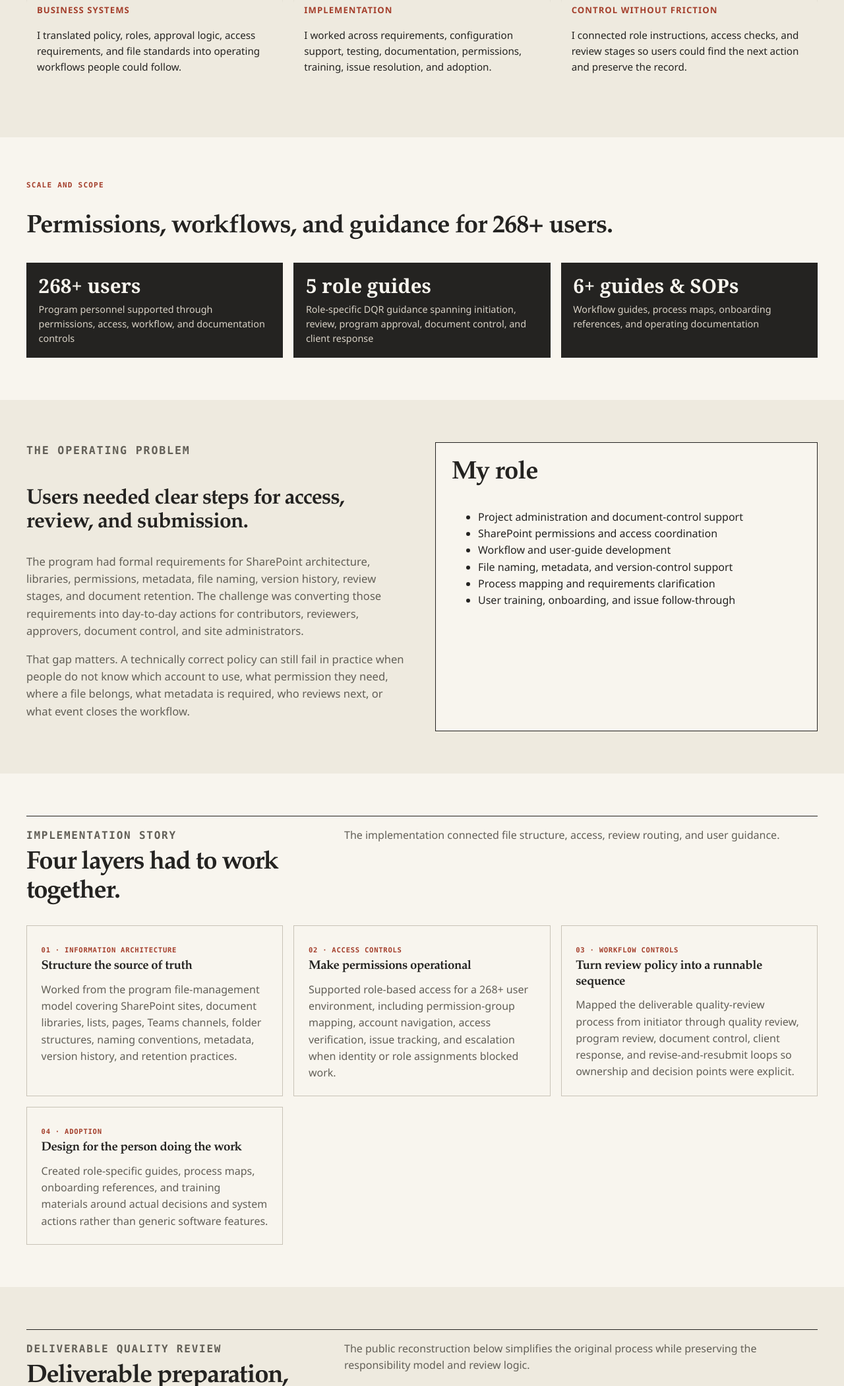
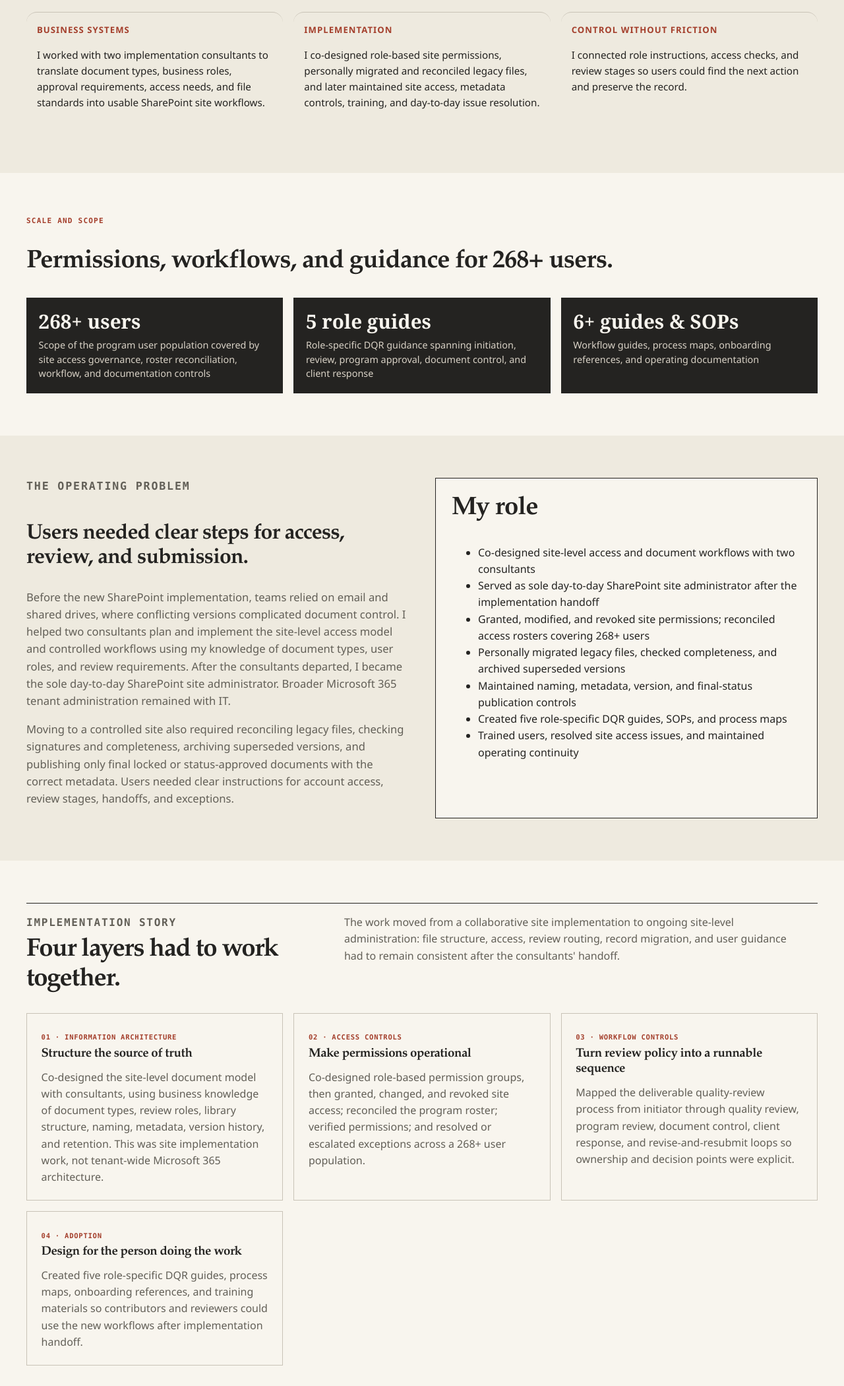
Before and after one commit to motyaali/motyaali-portfolio, a website: page projects/documentation-workflow.html in a window 1280 px wide. Shown: the part 700-2800 px from the top of the page at 66% size. Drawn offline with Linux system fonts and the light colour scheme.

Commit message:
Clarify SharePoint implementation ownership, migration, and site administration

```diff
--- a/projects/documentation-workflow.html
+++ b/projects/documentation-workflow.html
@@ -33,7 +33,7 @@
     <div class="container">
       <span class="badge">Professional Enterprise Implementation</span>
       <h1>Enterprise SharePoint & Workflow Implementation</h1>
-      <p>I supported SharePoint implementation and document workflows through role-based permissions, controlled file practices, deliverable-review workflows, process maps, user guides, and training for a public-infrastructure program supporting 268+ users.</p>
+      <p>I helped implement a new SharePoint document-control environment with two consultants, then became the sole day-to-day site-level administrator after their handoff. My work included role-based permissions, legacy-file migration, metadata and version controls, deliverable-review workflows, and user training across a program with 268+ users.</p>
       <div class="actions"><a class="button button-primary" href="../demos/documentation-workflow.html">Try the browser demo</a>
         <a class="button button-primary" href="#implementation">See the implementation story</a>
         <a class="button button-secondary" href="../evidence/documentation-workflow/role-based-workflow-guide.html">Open a sanitized reconstruction</a>
@@ -45,8 +45,8 @@
     <div class="container">
       <h2 id="case-summary-heading">From requirements to usable workflows</h2>
       <div class="proof-summary case-summary">
-        <article><span>Business systems</span><p>I translated policy, roles, approval logic, access requirements, and file standards into operating workflows people could follow.</p></article>
-        <article><span>Implementation</span><p>I worked across requirements, configuration support, testing, documentation, permissions, training, issue resolution, and adoption.</p></article>
+        <article><span>Business systems</span><p>I worked with two implementation consultants to translate document types, business roles, approval requirements, access needs, and file standards into usable SharePoint site workflows.</p></article>
+        <article><span>Implementation</span><p>I co-designed role-based site permissions, personally migrated and reconciled legacy files, and later maintained site access, metadata controls, training, and day-to-day issue resolution.</p></article>
         <article><span>Control without friction</span><p>I connected role instructions, access checks, and review stages so users could find the next action and preserve the record.</p></article>
       </div>
     </div>
@@ -57,7 +57,7 @@
       <p class="eyebrow">Scale and scope</p>
       <h2 id="scale-heading">Permissions, workflows, and guidance for 268+ users.</h2>
       <div class="metric-grid">
-        <article class="metric-card"><strong>268+ users</strong><span>Program personnel supported through permissions, access, workflow, and documentation controls</span></article>
+        <article class="metric-card"><strong>268+ users</strong><span>Scope of the program user population covered by site access governance, roster reconciliation, workflow, and documentation controls</span></article>
         <article class="metric-card"><strong>5 role guides</strong><span>Role-specific DQR guidance spanning initiation, review, program approval, document control, and client response</span></article>
         <article class="metric-card"><strong>6+ guides & SOPs</strong><span>Workflow guides, process maps, onboarding references, and operating documentation</span></article>
       </div>
@@ -69,18 +69,19 @@
       <article class="prose">
         <p class="eyebrow">The operating problem</p>
         <h2 id="problem-heading">Users needed clear steps for access, review, and submission.</h2>
-        <p>The program had formal requirements for SharePoint architecture, libraries, permissions, metadata, file naming, version history, review stages, and document retention. The challenge was converting those requirements into day-to-day actions for contributors, reviewers, approvers, document control, and site administrators.</p>
-        <p>That gap matters. A technically correct policy can still fail in practice when people do not know which account to use, what permission they need, where a file belongs, what metadata is required, who reviews next, or what event closes the workflow.</p>
+        <p>Before the new SharePoint implementation, teams relied on email and shared drives, where conflicting versions complicated document control. I helped two consultants plan and implement the site-level access model and controlled workflows using my knowledge of document types, user roles, and review requirements. After the consultants departed, I became the sole day-to-day SharePoint site administrator. Broader Microsoft 365 tenant administration remained with IT.</p>
+        <p>Moving to a controlled site also required reconciling legacy files, checking signatures and completeness, archiving superseded versions, and publishing only final locked or status-approved documents with the correct metadata. Users needed clear instructions for account access, review stages, handoffs, and exceptions.</p>
       </article>
       <aside class="info-panel">
         <h2>My role</h2>
         <ul>
-          <li>Project administration and document-control support</li>
-          <li>SharePoint permissions and access coordination</li>
-          <li>Workflow and user-guide development</li>
-          <li>File naming, metadata, and version-control support</li>
-          <li>Process mapping and requirements clarification</li>
-          <li>User training, onboarding, and issue follow-through</li>
+          <li>Co-designed site-level access and document workflows with two consultants</li>
+          <li>Served as sole day-to-day SharePoint site administrator after the implementation handoff</li>
+          <li>Granted, modified, and revoked site permissions; reconciled access rosters covering 268+ users</li>
+          <li>Personally migrated legacy files, checked completeness, and archived superseded versions</li>
+          <li>Maintained naming, metadata, version, and final-status publication controls</li>
+          <li>Created five role-specific DQR guides, SOPs, and process maps</li>
+          <li>Trained users, resolved site access issues, and maintained operating continuity</li>
         </ul>
       </aside>
     </div>
@@ -93,13 +94,13 @@
           <p class="eyebrow">Implementation story</p>
           <h2 id="implementation-heading">Four layers had to work together.</h2>
         </div>
-        <p>The implementation connected file structure, access, review routing, and user guidance.</p>
+        <p>The work moved from a collaborative site implementation to ongoing site-level administration: file structure, access, review routing, record migration, and user guidance had to remain consistent after the consultants' handoff.</p>
       </div>
       <div class="artifact-grid">
-        <article class="artifact-card"><span class="badge">01 · Information architecture</span><h3>Structure the source of truth</h3><p>Worked from the program file-management model covering SharePoint sites, document libraries, lists, pages, Teams channels, folder structures, naming conventions, metadata, version history, and retention practices.</p></article>
-        <article class="artifact-card"><span class="badge">02 · Access controls</span><h3>Make permissions operational</h3><p>Supported role-based access for a 268+ user environment, including permission-group mapping, account navigation, access verification, issue tracking, and escalation when identity or role assignments blocked work.</p></article>
+        <article class="artifact-card"><span class="badge">01 · Information architecture</span><h3>Structure the source of truth</h3><p>Co-designed the site-level document model with consultants, using business knowledge of document types, review roles, library structure, naming, metadata, version history, and retention. This was site implementation work, not tenant-wide Microsoft 365 architecture.</p></article>
+        <article class="artifact-card"><span class="badge">02 · Access controls</span><h3>Make permissions operational</h3><p>Co-designed role-based permission groups, then granted, changed, and revoked site access; reconciled the program roster; verified permissions; and resolved or escalated exceptions across a 268+ user population.</p></article>
         <article class="artifact-card"><span class="badge">03 · Workflow controls</span><h3>Turn review policy into a runnable sequence</h3><p>Mapped the deliverable quality-review process from initiator through quality review, program review, document control, client response, and revise-and-resubmit loops so ownership and decision points were explicit.</p></article>
-        <article class="artifact-card"><span class="badge">04 · Adoption</span><h3>Design for the person doing the work</h3><p>Created role-specific guides, process maps, onboarding references, and training materials around actual decisions and system actions rather than generic software features.</p></article>
+        <article class="artifact-card"><span class="badge">04 · Adoption</span><h3>Design for the person doing the work</h3><p>Created five role-specific DQR guides, process maps, onboarding references, and training materials so contributors and reviewers could use the new workflows after implementation handoff.</p></article>
       </div>
     </div>
   </section>
@@ -138,10 +139,10 @@
       <div class="artifact-grid">
         <article class="artifact-card"><span class="badge">Role-specific guides</span><h3>Five DQR user guides</h3><p>Guidance for the deliverable initiator, quality reviewer, program reviewer, document control, and client-response stages, each organized around responsibilities and next actions.</p></article>
         <article class="artifact-card"><span class="badge">Process mapping</span><h3>Workflow and swimlane diagrams</h3><p>Visual models connecting preparation, review, approval, transmission, response, correction, and resubmission.</p></article>
-        <article class="artifact-card"><span class="badge">SharePoint governance</span><h3>File-management standards</h3><p>Support for library structures, permission groups, naming rules, metadata fields, file stages, version control, monitoring, and maintenance.</p></article>
-        <article class="artifact-card"><span class="badge">Permissions</span><h3>Access mapping and support</h3><p>Structured tracking of users, roles, permission groups, access issues, current owner, dependency, and resolution status.</p></article>
+        <article class="artifact-card"><span class="badge">SharePoint governance</span><h3>File-management standards</h3><p>Maintained library organization, naming rules, metadata fields, document status, version history, and archival practices. Only final locked or status-approved records were published to active locations.</p></article>
+        <article class="artifact-card"><span class="badge">Permissions</span><h3>Access mapping and support</h3><p>Maintained access rosters and permission groups; personally granted, modified, or revoked site access; and tracked discrepancies, dependencies, and escalations. Tenant-level administration remained with IT.</p></article>
         <article class="artifact-card"><span class="badge">User enablement</span><h3>Onboarding and navigation guidance</h3><p>Plain-language materials for account navigation, system access, workflows, standards, forms, and common failure points.</p></article>
-        <article class="artifact-card"><span class="badge">Quality control</span><h3>Publication and record checks</h3><p>Checks for naming, metadata, stage, revision, approval state, transmittal readiness, client response, and final record preservation.</p></article>
+        <article class="artifact-card"><span class="badge">Quality control</span><h3>Publication and record checks</h3><p>Personally migrated and reconciled legacy records, checked completeness and signatures, archived superseded copies, and verified naming, metadata, revision, and final approved or locked status before active publication.</p></article>
       </div>
     </div>
   </section>
@@ -151,7 +152,7 @@
       <article class="prose">
         <p class="eyebrow">How I approached the work</p>
         <h2 id="method-heading">Design decisions that made the workflow usable.</h2>
-        <ul><li><strong>Organize guidance by role.</strong> Each guide connects responsibilities to the next SharePoint action and review stage.</li><li><strong>Track access as operating work.</strong> Permission groups, account navigation, blockers, and escalation belong in the support process.</li><li><strong>Preserve the review loop.</strong> Revision, client response, and resubmission remain linked to the controlled record.</li></ul>
+        <ul><li><strong>Co-design with the people who know the work.</strong> I brought document types, review roles, and access needs into the initial SharePoint design alongside two consultants.</li><li><strong>Own the site-level handoff.</strong> After implementation, I maintained permissions, user guidance, roster reconciliation, and issue follow-through while IT retained tenant administration.</li><li><strong>Keep one controlled record.</strong> Reconcile legacy files and preserve superseded versions in archives; publish final locked or status-approved documents with the correct metadata.</li><li><strong>Preserve the review loop.</strong> Revision, client response, and resubmission remain linked to the controlled record.</li></ul>
       </article>
       <aside class="info-panel">
         <h2>Capabilities demonstrated</h2>
@@ -178,11 +179,11 @@
           <p class="eyebrow">Outcome</p>
           <h2 id="outcome-heading">Clearer guidance for access, review, and handoff.</h2>
         </div>
-        <p>The implementation defined who acts, what they need, where each record belongs, how status is controlled, and when the next handoff occurs. Exception workflows return incomplete records for correction.</p>
+        <p>The implementation connected user roles, site permissions, file governance, review stages, and handoffs. After the consultants departed, I maintained the site-level operating model, resolved access issues, and controlled the transition from legacy files to approved active records. No unverified time-savings or adoption outcome is claimed.</p>
       </div>
       <div class="before-after-grid">
         <article class="before-card"><span class="state-label">Before</span><h3>Policy and system features existed across multiple sources.</h3><p>Users still had to interpret role, sequence, access, naming, review authority, revision state, and publication requirements while trying to complete the work.</p></article>
-        <article class="after-card"><span class="state-label">After</span><h3>Role, action, control, and handoff were connected.</h3><p>The operating guidance linked governance to the actual SharePoint and review steps, while document control preserved access, revision, approval, transmittal, and response history.</p></article>
+        <article class="after-card"><span class="state-label">After</span><h3>Role, action, control, and handoff were connected.</h3><p>The new site-level workflow connected access, metadata, review, approval, and record status. I maintained daily site access and document controls after the implementation team handed over operations.</p></article>
       </div>
     </div>
   </section>
@@ -193,7 +194,7 @@
     <div class="container">
       <div class="boundary-note">
         <h2>Evidence and confidentiality</h2>
-        <p>The work described here was performed in an accountable professional role. Original employer and client files, names, screenshots, system records, and internal process documents remain private. Public visuals are sanitized reconstructions that preserve the workflow logic and implementation pattern without releasing confidential materials.</p>
+        <p>This case concerns the SFPUC Water Capital Program SharePoint site work; separate Wastewater materials are not represented as evidence for this implementation. Original employer and client files, names, screenshots, system records, and internal process documents remain private. Public visuals are sanitized reconstructions that preserve the workflow logic and implementation pattern without releasing confidential materials.</p>
       </div>
       <div class="actions">
         <a class="button button-secondary" href="../work.html">← Back to Work</a>
@@ -201,7 +202,7 @@
       </div>
     </div>
   </section>
-<section class="section" aria-labelledby="deliverables-heading"><div class="container"><h2 id="deliverables-heading">What I delivered</h2><p>I produced and maintained 6+ workflow guides and SOPs, created five role-specific deliverable-review guides, and supported permissions and access for a 268+ user program. My responsibilities connected the approved procedures to the steps contributors, reviewers, and document-control staff needed to follow.</p><div class="actions"><a class="button button-secondary" href="../evidence/documentation-workflow/role-based-workflow-guide.html">Read the reconstructed role guide</a><a class="project-link" href="../evidence/documentation-workflow/permissions-support-register.csv">Download sample access register</a><a class="project-link" href="../evidence/documentation-workflow/responsibility-matrix.csv">Download responsibility matrix</a></div><p>The guide and registers show the structure of the work using reconstructed records. Program approval and technical system administration remained with the designated owners.</p></div></section>
+<section class="section" aria-labelledby="deliverables-heading"><div class="container"><h2 id="deliverables-heading">What I delivered</h2><p>Alongside two consultants, I helped plan and implement the new SharePoint document-control site and its role-based access model. I personally migrated legacy records, reconciled versions and metadata, and later became the sole day-to-day SharePoint site administrator for an access population covering 268+ users. I produced and maintained 6+ workflow guides and SOPs, including five role-specific DQR guides. Microsoft 365 tenant administration and program approval remained with designated owners.</p><div class="actions"><a class="button button-secondary" href="../evidence/documentation-workflow/role-based-workflow-guide.html">Read the reconstructed role guide</a><a class="project-link" href="../evidence/documentation-workflow/permissions-support-register.csv">Download sample access register</a><a class="project-link" href="../evidence/documentation-workflow/responsibility-matrix.csv">Download responsibility matrix</a></div><p>The guide and registers show the structure of the work using reconstructed records. Program approval and technical system administration remained with the designated owners.</p></div></section>
 <section class="section section-alt" aria-labelledby="public-demo-heading"><div class="container"><h2 id="public-demo-heading">What you can test here</h2><p>An interactive reconstruction using fictional records. It demonstrates routing gates, without accessing employer records or granting SharePoint permissions.</p><p>Change the fictional inputs, run the scenario, inspect its exceptions and source references, and export a review record. Added October 14, 2026. This public demo is a separate artifact from any earlier private implementation or historical professional work.</p><div class="actions"><a class="button button-primary" href="../demos/documentation-workflow.html">Run the interactive example</a><a href="../evidence/governance/demo-inventory.json">Inspect demo scope and version</a></div></div></section>
 </main>
 
```
